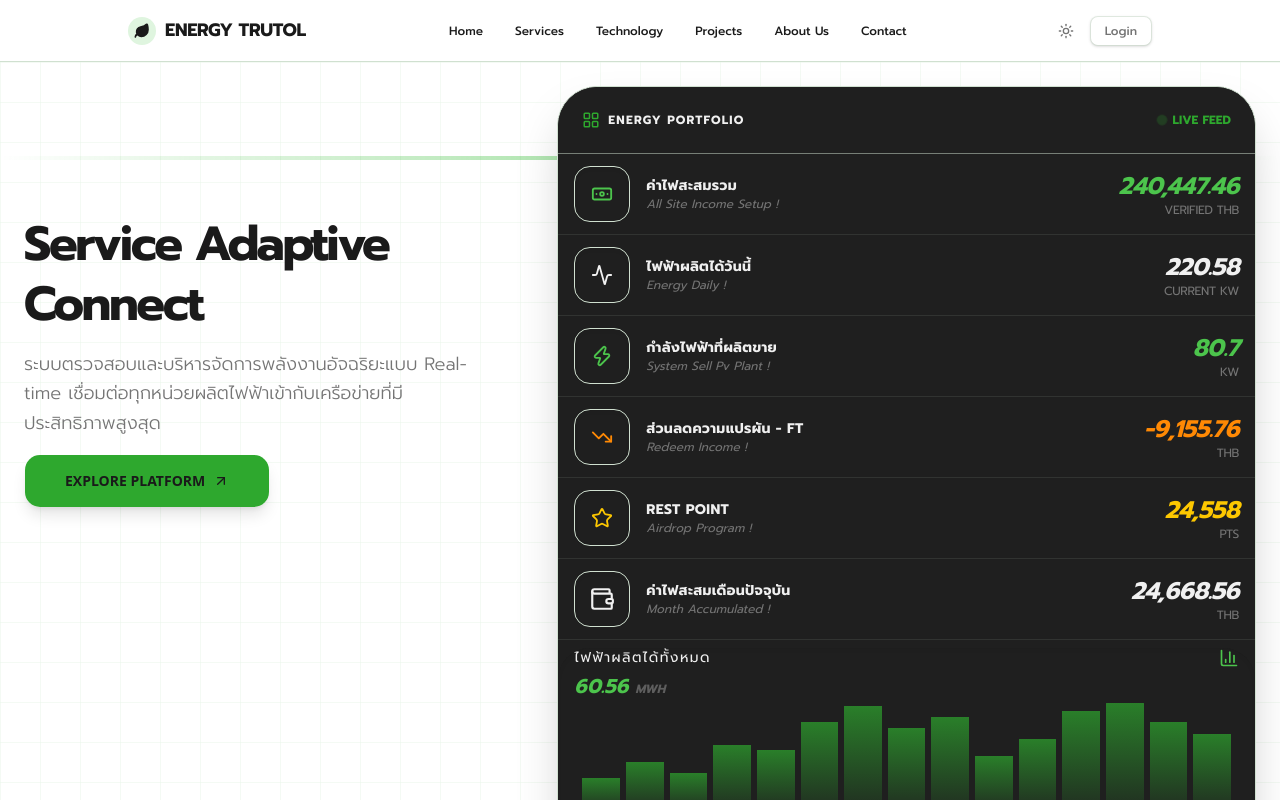
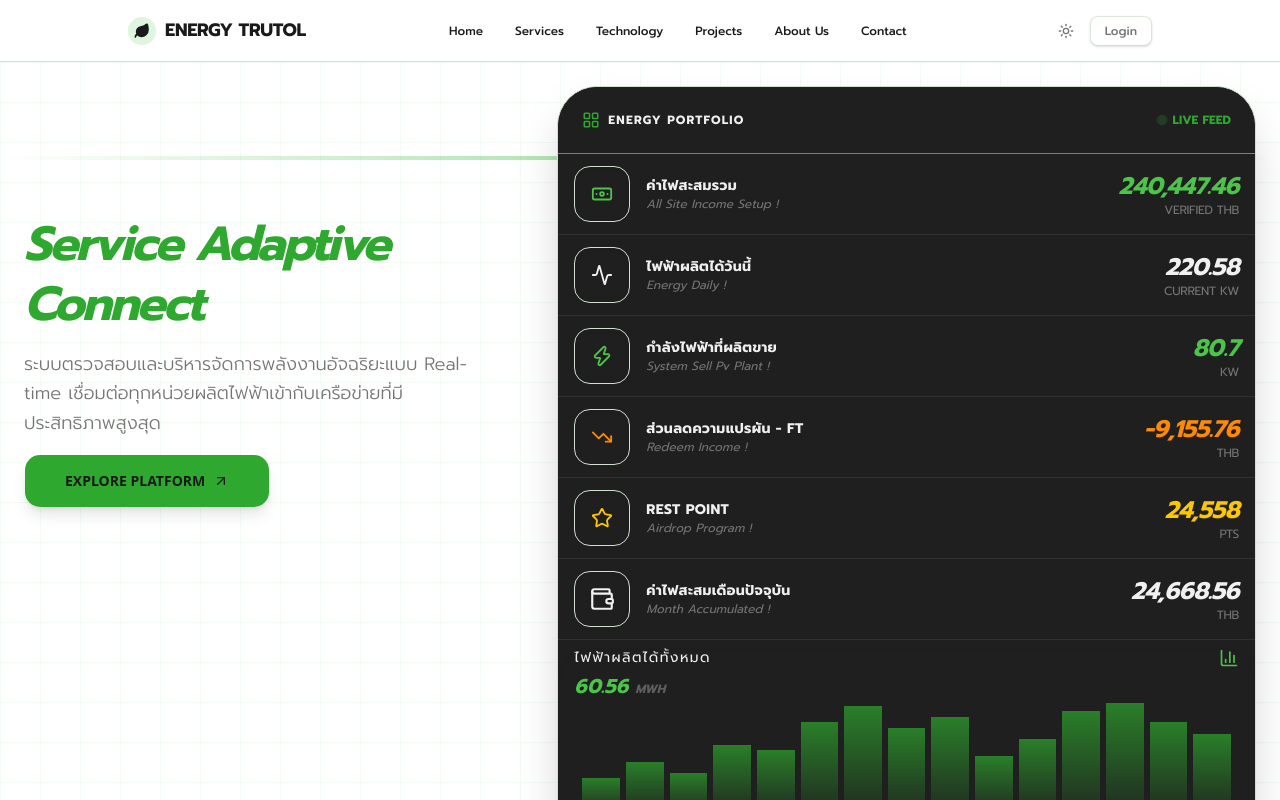
Before and after one commit to Edaxchain/EGT-web, a Next.js app: page /technology in a window 1280 px wide. Shown: the top 800 px of the page. Built offline with nearby package versions, Linux system fonts and the light colour scheme.

Commit message:
style: edit color, font

```diff
--- a/app/technology/Hero.tsx
+++ b/app/technology/Hero.tsx
@@ -105,7 +105,7 @@ export default function Hero() {
                             variants={containerVars}
                         >
                             <motion.h1
-                                className="text-4xl lg:text-5xl leading-tight tracking-tighter font-black"
+                                className="text-4xl lg:text-5xl leading-tight tracking-tighter font-bold text-brand-dominant italic"
                                 variants={itemVars}>
                                 Service Adaptive Connect
                             </motion.h1>
```
